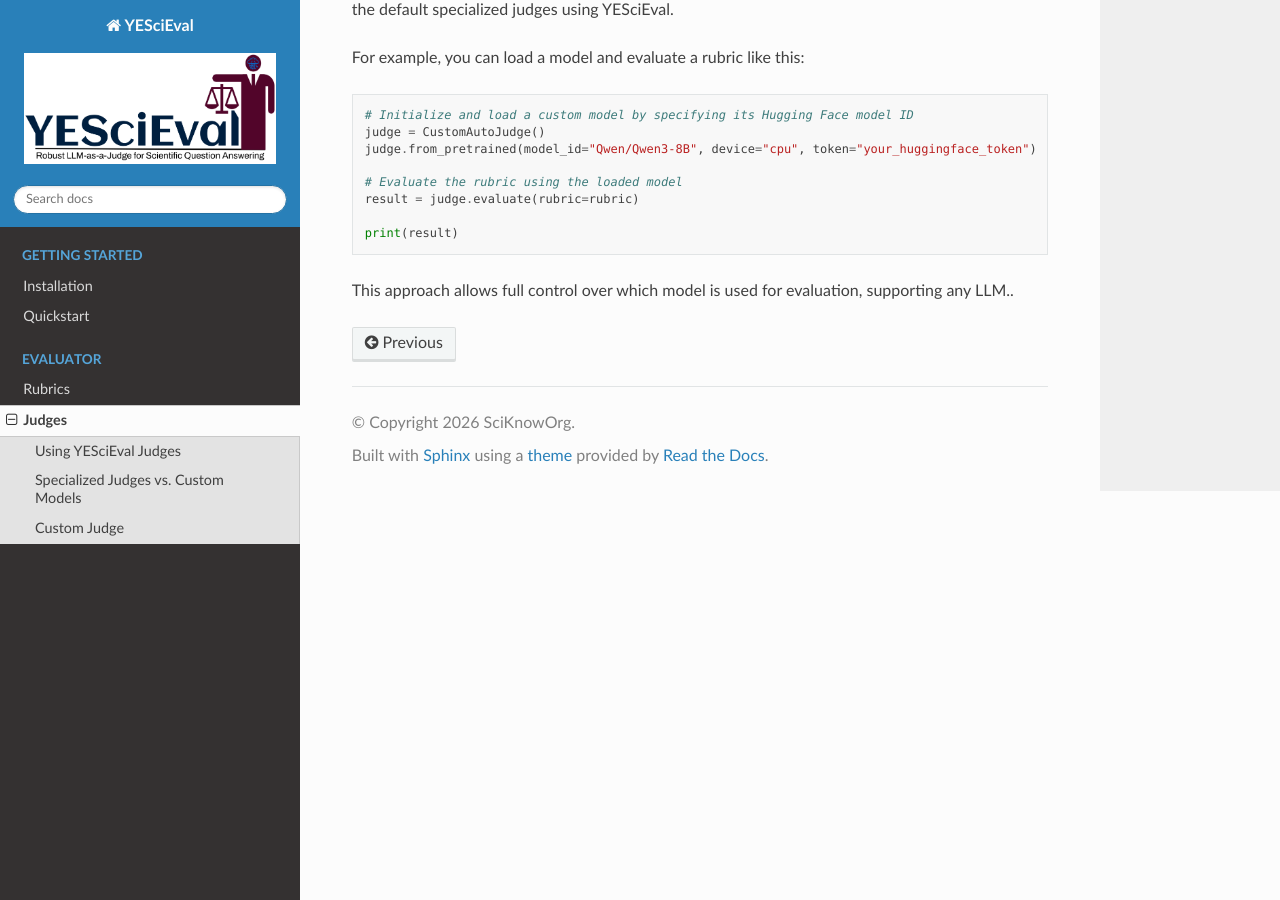
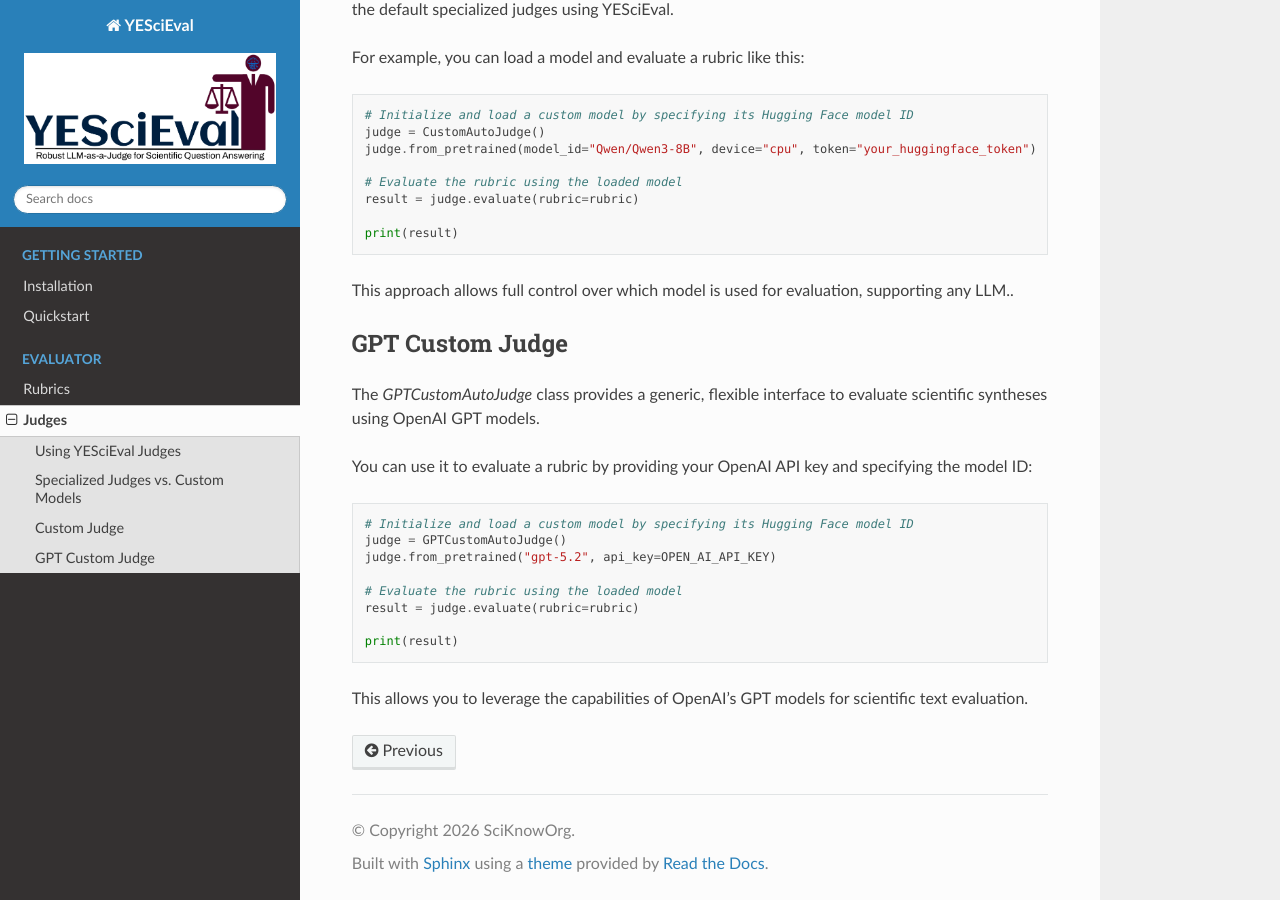
Before and after one commit to sciknoworg/YESciEval, a Sphinx documentation site: the page built from docs/source/judges.rst, in a window 1280 px wide and 900 px high, scrolled down 1697 px. Built offline with Sphinx 7.4.7 and the Read the Docs theme 3.1.0, drawn with Linux system fonts in a browser that asks for light colours; pages that are not in the unit, such as notebooks, are missing from menus.

Commit message:
📝 Added documentation for Custom GPT Judge

```diff
--- a/docs/source/judges.rst
+++ b/docs/source/judges.rst
@@ -89,3 +89,23 @@ For example, you can load a model and evaluate a rubric like this:
     print(result)
 
 This approach allows full control over which model is used for evaluation, supporting any LLM..
+
+GPT Custom Judge
+--------------------
+
+The `GPTCustomAutoJudge` class provides a generic, flexible interface to evaluate scientific syntheses using OpenAI GPT models.
+
+You can use it to evaluate a rubric by providing your OpenAI API key and specifying the model ID:
+
+.. code-block:: python
+
+    # Initialize and load a custom model by specifying its Hugging Face model ID
+    judge = GPTCustomAutoJudge()
+    judge.from_pretrained("gpt-5.2", api_key=OPEN_AI_API_KEY)
+
+    # Evaluate the rubric using the loaded model
+    result = judge.evaluate(rubric=rubric)
+
+    print(result)
+
+This allows you to leverage the capabilities of OpenAI's GPT models for scientific text evaluation.
```
